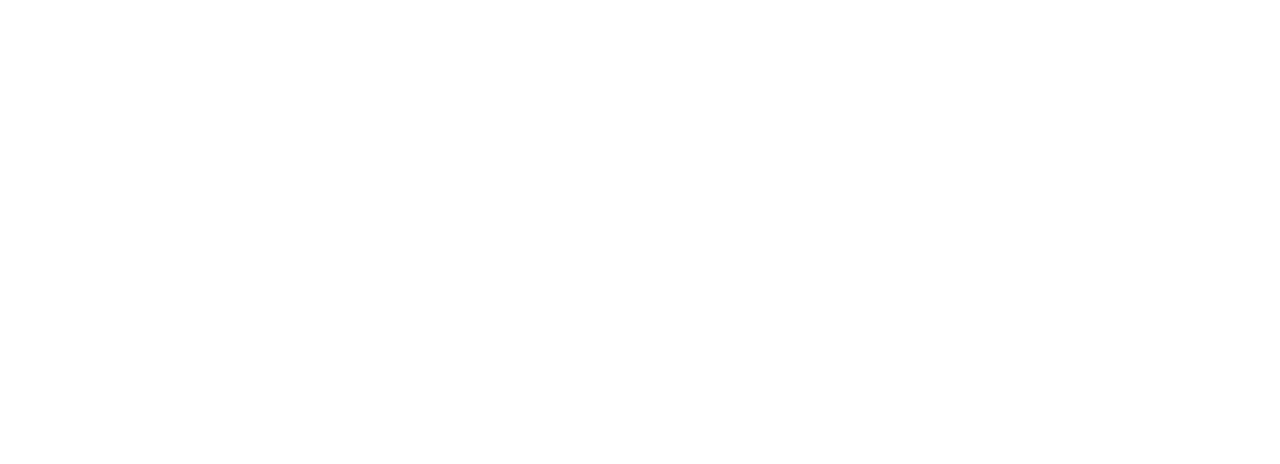
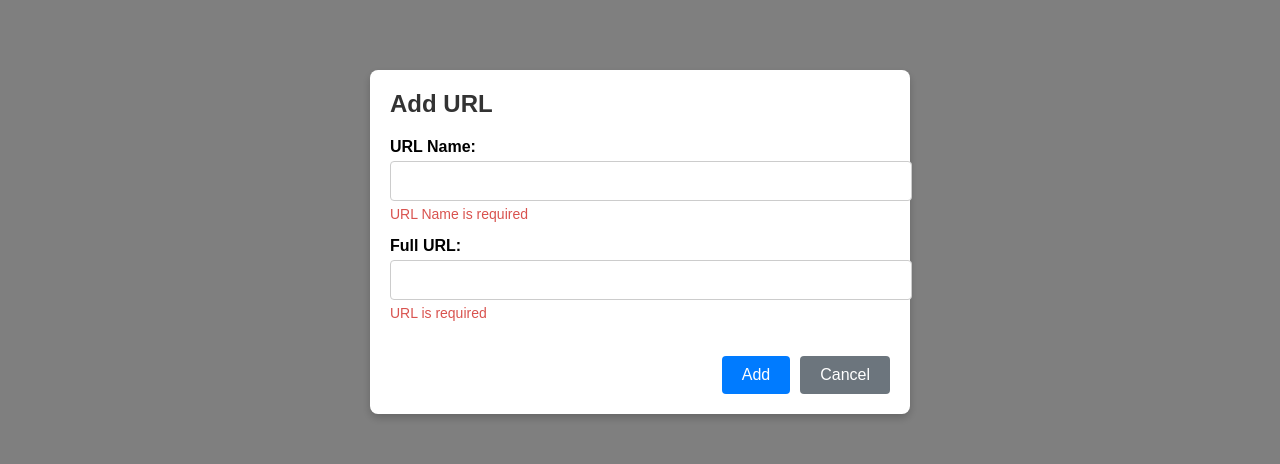
Before and after one commit to Paveljolak/healthy-endpoints-dinitproject-frontend, an Angular app: page /urls in a window 1280 px wide. Both pictures are taken after a click on the button "Add". Shown: the part 158-622 px from the top of the page. Built offline with nearby package versions, Linux system fonts and the light colour scheme; no server answers.

Commit message:
Added adding url functionality.

```diff
--- /dev/null
+++ b/src/app/components/add-url-modal/add-url-modal.component.css
@@ -0,0 +1,92 @@
+/* Add this CSS to add-url-modal.component.css */
+
+.modal-overlay {
+  position: fixed;
+  top: 0;
+  left: 0;
+  width: 100%;
+  height: 100%;
+  background: rgba(0, 0, 0, 0.5);
+  display: flex;
+  align-items: center;
+  justify-content: center;
+  z-index: 1000;
+}
+
+.modal-content {
+  background: white;
+  border-radius: 8px;
+  box-shadow: 0 4px 8px rgba(0, 0, 0, 0.2);
+  width: 90%;
+  max-width: 500px;
+  padding: 20px;
+  position: relative;
+}
+
+h2 {
+  margin-top: 0;
+  font-size: 24px;
+  color: #333;
+}
+
+.url-form {
+  display: flex;
+  flex-direction: column;
+}
+
+.form-group {
+  margin-bottom: 15px;
+}
+
+.form-group label {
+  display: block;
+  font-weight: bold;
+  margin-bottom: 5px;
+}
+
+.form-control {
+  width: 100%;
+  padding: 10px;
+  border: 1px solid #ccc;
+  border-radius: 4px;
+  font-size: 16px;
+}
+
+.error-message {
+  color: #d9534f;
+  font-size: 14px;
+  margin-top: 5px;
+}
+
+.modal-actions {
+  display: flex;
+  justify-content: flex-end;
+  margin-top: 20px;
+}
+
+.btn {
+  padding: 10px 20px;
+  border: none;
+  border-radius: 4px;
+  font-size: 16px;
+  cursor: pointer;
+  margin-left: 10px;
+}
+
+.btn-primary {
+  background-color: #007bff;
+  color: white;
+}
+
+.btn-primary:hover {
+  background-color: #0056b3;
+}
+
+.btn-secondary {
+  background-color: #6c757d;
+  color: white;
+}
+
+.btn-secondary:hover {
+  background-color: #5a6268;
+}
--- /dev/null
+++ b/src/app/components/add-url-modal/add-url-modal.component.html
@@ -0,0 +1,51 @@
+<div class="modal-overlay">
+  <div class="modal-content">
+    <h2>Add URL</h2>
+    <form [formGroup]="urlForm" (ngSubmit)="onSubmit()" class="url-form">
+      <div class="form-group">
+        <label for="urlName">URL Name:</label>
+        <input
+          id="urlName"
+          formControlName="urlName"
+          type="text"
+          class="form-control"
+        />
+        <div
+          *ngIf="urlForm.get('urlName')?.hasError('required')"
+          class="error-message"
+        >
+          URL Name is required
+        </div>
+      </div>
+
+      <div class="form-group">
+        <label for="fullUrl">Full URL:</label>
+        <input
+          id="fullUrl"
+          formControlName="fullUrl"
+          type="text"
+          class="form-control"
+        />
+        <div
+          *ngIf="urlForm.get('fullUrl')?.hasError('required')"
+          class="error-message"
+        >
+          URL is required
+        </div>
+        <div
+          *ngIf="urlForm.get('fullUrl')?.hasError('pattern')"
+          class="error-message"
+        >
+          URL must start with http:// or https://
+        </div>
+      </div>
+
+      <div class="modal-actions">
+        <button type="submit" class="btn btn-primary">Add</button>
+        <button type="button" (click)="onCancel()" class="btn btn-secondary">
+          Cancel
+        </button>
+      </div>
+    </form>
+  </div>
+</div>
--- /dev/null
+++ b/src/app/components/add-url-modal/add-url-modal.component.ts
@@ -0,0 +1,49 @@
+import { Component, EventEmitter, Output } from '@angular/core';
+import {
+  FormBuilder,
+  FormGroup,
+  ReactiveFormsModule,
+  Validators,
+} from '@angular/forms';
+import { Url } from '../../interfaces/url';
+import { UrlService } from '../../services/url/url.service';
+import { CommonModule } from '@angular/common';
+
+@Component({
+  selector: 'app-add-url-modal',
+  templateUrl: './add-url-modal.component.html',
+  styleUrls: ['./add-url-modal.component.css'],
+  standalone: true,
+  imports: [CommonModule, ReactiveFormsModule],
+})
+export class AddUrlModalComponent {
+  urlForm: FormGroup;
+
+  @Output() close = new EventEmitter<void>();
+  @Output() urlAdded = new EventEmitter<void>();
+
+  constructor(private fb: FormBuilder, private urlService: UrlService) {
+    this.urlForm = this.fb.group({
+      urlName: ['', Validators.required],
+      fullUrl: ['', [Validators.required, Validators.pattern('https?://.+')]],
+    });
+  }
+
+  onSubmit() {
+    if (this.urlForm.valid) {
+      this.urlService.addUrl(this.urlForm.value as Url).subscribe(
+        () => {
+          this.urlAdded.emit();
+          this.close.emit();
+        },
+        (error) => {
+          console.error('Error adding URL:', error);
+        }
+      );
+    }
+  }
+
+  onCancel(): void {
+    this.close.emit();
+  }
+}
--- a/src/app/components/home-page/home-page.component.html
+++ b/src/app/components/home-page/home-page.component.html
@@ -21,4 +21,11 @@
     </div>
   </li>
 </ul>
-<button class="btn add-button">Add</button>
+
+<button class="btn add-button" (click)="openAddUrlModal()">Add</button>
+
+<app-add-url-modal
+  *ngIf="showAddUrlModal"
+  (close)="closeAddUrlModal()"
+  (urlAdded)="onUrlAdded()"
+></app-add-url-modal>
--- a/src/app/components/home-page/home-page.component.ts
+++ b/src/app/components/home-page/home-page.component.ts
@@ -3,21 +3,36 @@
 import { UrlService } from '../../services/url/url.service';
 import { Url } from '../../interfaces/url';
 import { HttpErrorResponse } from '@angular/common/http';
+import { AddUrlModalComponent } from '../add-url-modal/add-url-modal.component';
 
 @Component({
   selector: 'home-page-main',
   standalone: true,
-  imports: [CommonModule],
+  imports: [CommonModule, AddUrlModalComponent],
   templateUrl: './home-page.component.html',
   styleUrls: ['./home-page.component.css'],
 })
 export class HomePageComponent implements OnInit {
   public urls: Url[] = [];
+  showAddUrlModal = false;
 
   constructor(private urlService: UrlService) {}
 
   ngOnInit() {
     this.getAllUrls();
+  }
+
+  openAddUrlModal() {
+    this.showAddUrlModal = true;
+  }
+
+  closeAddUrlModal() {
+    this.showAddUrlModal = false;
+  }
+
+  onUrlAdded() {
+    this.getAllUrls();
+    this.closeAddUrlModal();
   }
 
   public getAllUrls(): void {
```
Also changed, not shown: 1 other file (tests, documents, lock files or other folders).
